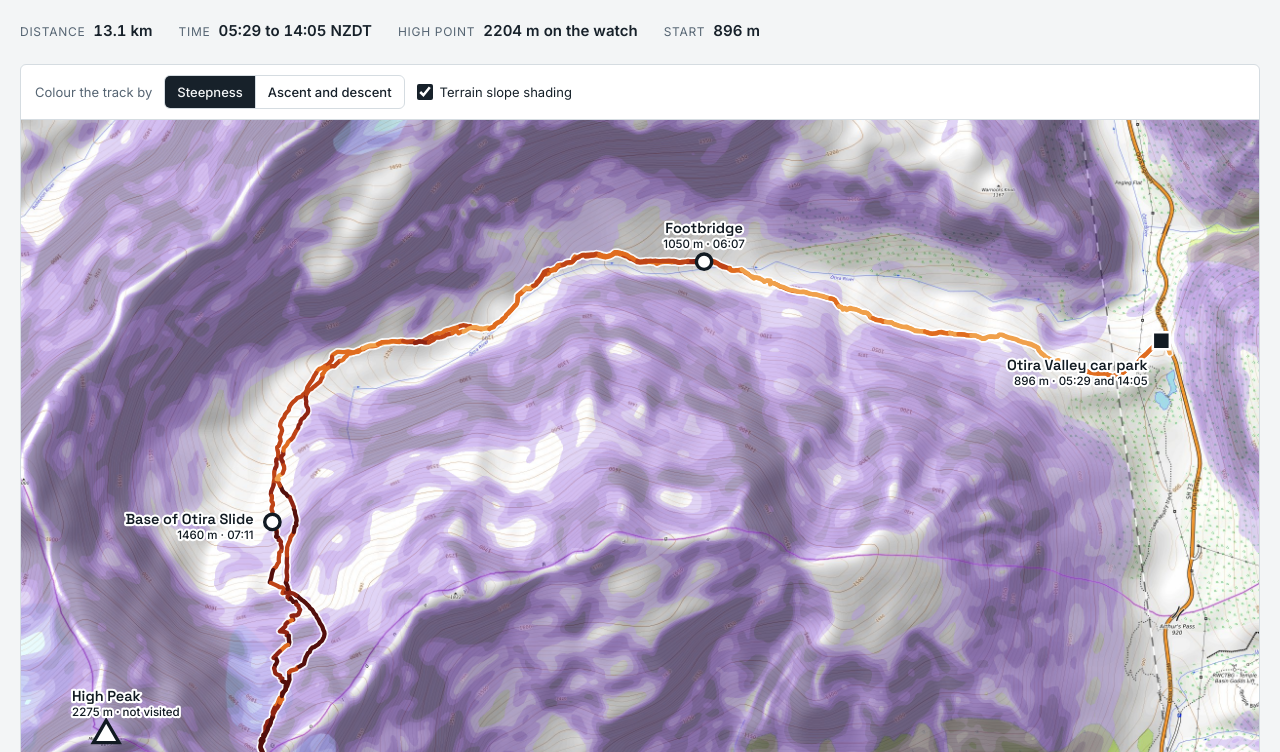
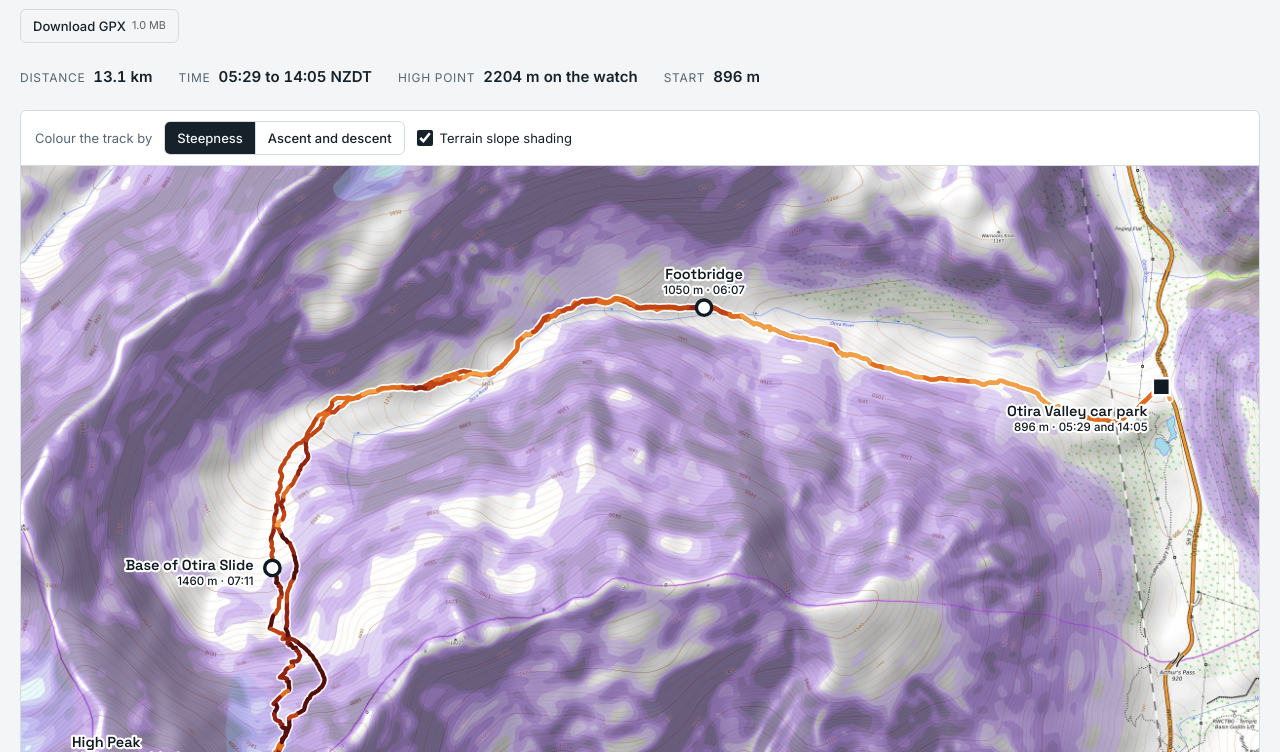
Before and after one commit to suyouxin/youxin-web, a plain HTML site: page mountaineering/arthurs-pass/otira-slide/2026-10-18/index.html in a window 1280 px wide. Shown: the part 154-906 px from the top of the page. Drawn offline with Linux system fonts and the light colour scheme.

Commit message:
Add GPX download to trip pages
Each trip page gets a Download GPX button. The GPX files are the Garmin
exports with heart rate and cadence removed and coordinates rounded to
6 decimals.

Co-Authored-By: Claude Fable 5.2 <noreply@anthropic.com>
Claude-Session: https://claude.ai/code/session_011rtYxGkpsdvzddGgzscmTh

```diff
--- a/mountaineering/arthurs-pass/otira-slide/2026-10-18/index.html
+++ b/mountaineering/arthurs-pass/otira-slide/2026-10-18/index.html
@@ -112,6 +112,9 @@ table.bins .n{text-align:right}
 .lbl{font-size:17px;stroke-width:5px} .lbl .sub{font-size:13.5px}
 .sg{stroke-width:5px} .halo{stroke-width:9px}
 .back{max-width:1240px;margin:0 auto;padding:18px max(16px,env(safe-area-inset-right,0px)) 0 max(16px,env(safe-area-inset-left,0px));font-size:13px}
+.gpx{display:inline-flex;align-items:center;gap:6px;margin-top:12px;font-size:13px;font-weight:500;color:var(--fg);text-decoration:none;border:1px solid var(--rule);border-radius:6px;padding:6px 12px}
+.gpx:hover{background:var(--fg);color:var(--bg)}
+.gpx small{font-weight:400;opacity:.7}
 .back a{color:var(--muted)}
 </style>
 </head>
@@ -120,6 +123,7 @@ table.bins .n{text-align:right}
   <header>
     <h1>Mt Rolleston Low Peak via the Otira Slide</h1>
     <p class="lede">GPS track from 18 October 2026, drawn on a topo map of the head of the Otira Valley, Arthur's Pass. Up the Otira Slide to Low Peak and back the same way.</p>
+    <a class="gpx" href="otira-slide-2026-10-18.gpx" download>Download GPX <small>1.0 MB</small></a>
   </header>
   <dl class="facts">
     <div><dt>Distance</dt><dd>13.1 km</dd></div>
```
Also changed, not shown: mountaineering/mt-cook/mt-annette/2026-11-21/index.html (+4 -0 lines), 2 other files.
